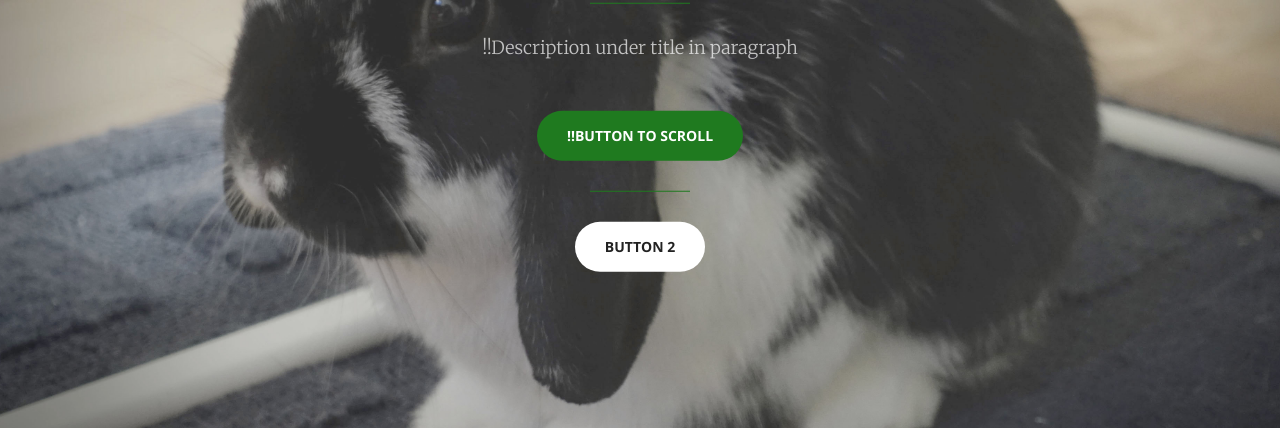
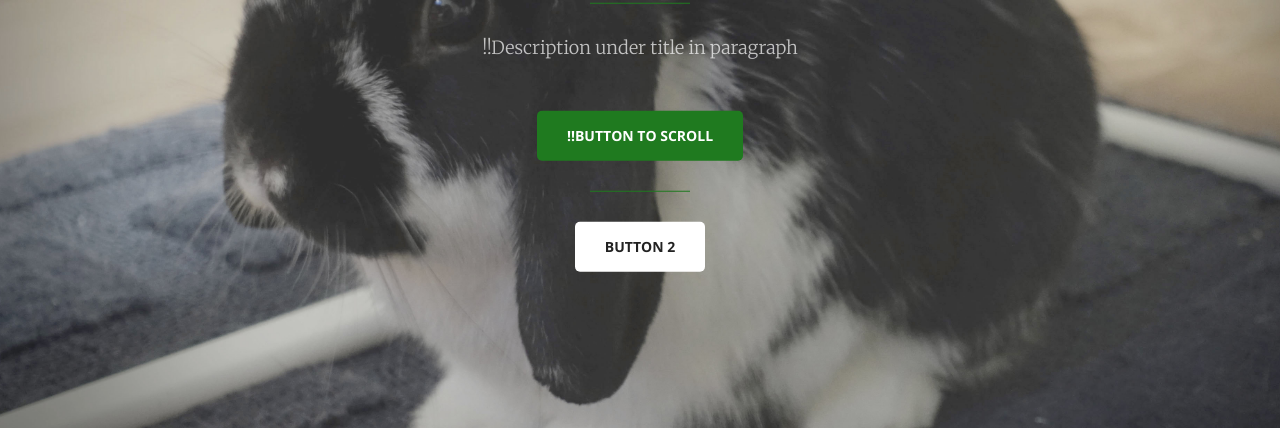
Before and after one commit to notbleh/wed-website, a Jekyll site: the page built from live.html, in a window 1280 px wide and 900 px high, scrolled down 214 px. Shown: the part 150-578 px from the top of the window. Built offline with Jekyll 4.4.1, drawn with Linux system fonts in a browser that asks for light colours.

Commit message:
Update _base.scss

```diff
--- a/_sass/_base.scss
+++ b/_sass/_base.scss
@@ -306,7 +306,7 @@ header {
 .btn {
     @include sans-serif-font;
     border: none;
-    border-radius: 300px;
+    border-radius: 5px;
     font-weight: 700;
     text-transform: uppercase;
 }
```
